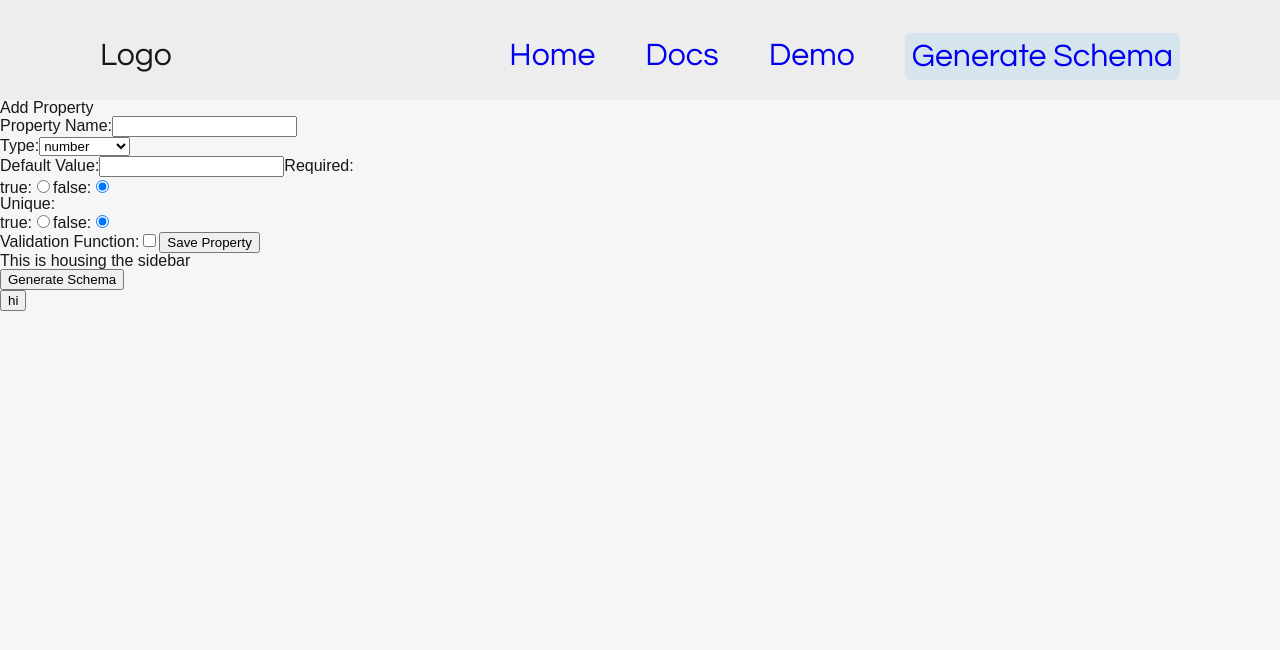
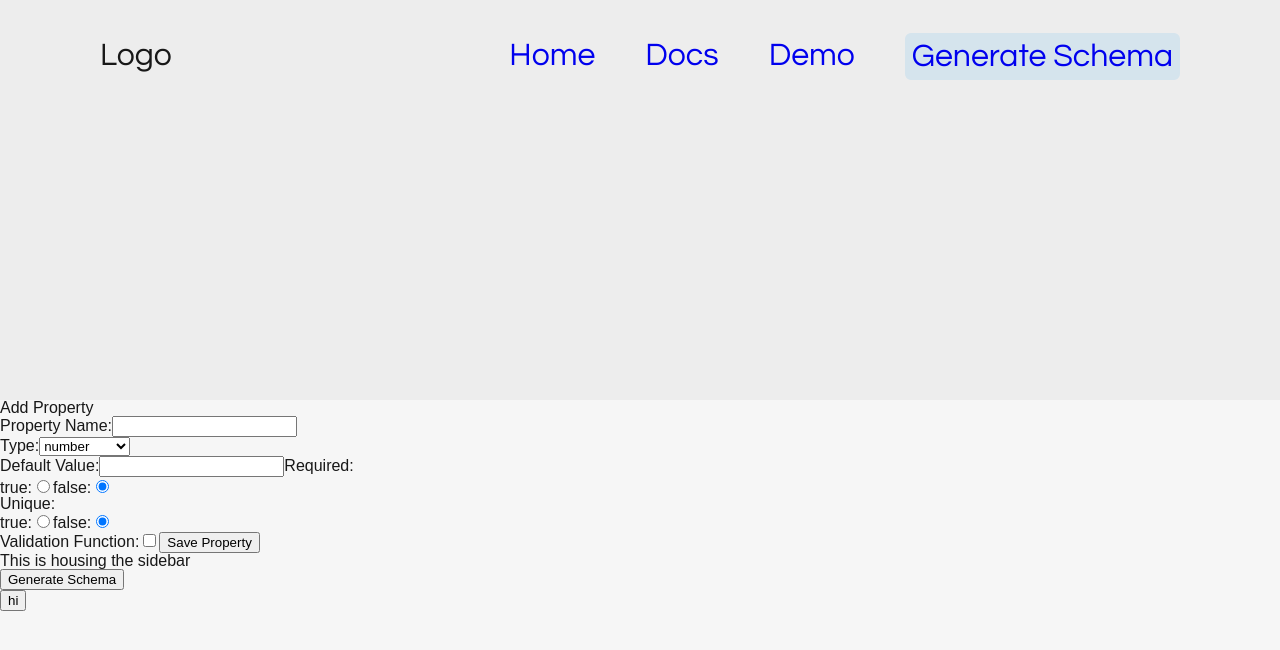
Before and after one commit to oslabs-beta/dangoDB_website, a React app: page /schema in a window 1280 px wide. Shown: the top 650 px of the page. Built offline with nearby package versions, Linux system fonts and the light colour scheme.

Commit message:
gh icon progress

```diff
--- a/emilia/styles/_main.scss
+++ b/emilia/styles/_main.scss
@@ -1,235 +1,235 @@
-@import '_variables.scss';
+// @import '_variables.scss';
 
-/* http://meyerweb.com/eric/tools/css/reset/
-   v2.0 | 20110126
-   License: none (public domain)
-*/
+// /* http://meyerweb.com/eric/tools/css/reset/
+//    v2.0 | 20110126
+//    License: none (public domain)
+// */
 
-html,
-body,
-div,
-span,
-applet,
-object,
-iframe,
-h1,
-h2,
-h3,
-h4,
-h5,
-h6,
-p,
-blockquote,
-pre,
-a,
-abbr,
-acronym,
-address,
-big,
-cite,
-code,
-del,
-dfn,
-em,
-img,
-ins,
-kbd,
-q,
-s,
-samp,
-small,
-strike,
-strong,
-sub,
-sup,
-tt,
-var,
-b,
-u,
-i,
-center,
-dl,
-dt,
-dd,
-ol,
-ul,
-li,
-fieldset,
-form,
-label,
-legend,
-table,
-caption,
-tbody,
-tfoot,
-thead,
-tr,
-th,
-td,
-article,
-aside,
-canvas,
-details,
-embed,
-figure,
-figcaption,
-footer,
-header,
-hgroup,
-menu,
-nav,
-output,
-ruby,
-section,
-summary,
-time,
-mark,
-audio,
-video {
-  margin: 0;
-  padding: 0;
-  border: 0;
-  font-size: 100%;
-  font: inherit;
-  vertical-align: baseline;
-}
-/* HTML5 display-role reset for older browsers */
-article,
-aside,
-details,
-figcaption,
-figure,
-footer,
-header,
-hgroup,
-menu,
-nav,
-section {
-  display: block;
-}
-body {
-  line-height: 1;
-}
-ol,
-ul {
-  list-style: none;
-}
-blockquote,
-q {
-  quotes: none;
-}
-blockquote:before,
-blockquote:after,
-q:before,
-q:after {
-  content: '';
-  content: none;
-}
-table {
-  border-collapse: collapse;
-  border-spacing: 0;
-}
+// html,
+// body,
+// div,
+// span,
+// applet,
+// object,
+// iframe,
+// h1,
+// h2,
+// h3,
+// h4,
+// h5,
+// h6,
+// p,
+// blockquote,
+// pre,
+// a,
+// abbr,
+// acronym,
+// address,
+// big,
+// cite,
+// code,
+// del,
+// dfn,
+// em,
+// img,
+// ins,
+// kbd,
+// q,
+// s,
+// samp,
+// small,
+// strike,
+// strong,
+// sub,
+// sup,
+// tt,
+// var,
+// b,
+// u,
+// i,
+// center,
+// dl,
+// dt,
+// dd,
+// ol,
+// ul,
+// li,
+// fieldset,
+// form,
+// label,
+// legend,
+// table,
+// caption,
+// tbody,
+// tfoot,
+// thead,
+// tr,
+// th,
+// td,
+// article,
+// aside,
+// canvas,
+// details,
+// embed,
+// figure,
+// figcaption,
+// footer,
+// header,
+// hgroup,
+// menu,
+// nav,
+// output,
+// ruby,
+// section,
+// summary,
+// time,
+// mark,
+// audio,
+// video {
+//   margin: 0;
+//   padding: 0;
+//   border: 0;
+//   font-size: 100%;
+//   font: inherit;
+//   vertical-align: baseline;
+// }
+// /* HTML5 display-role reset for older browsers */
+// article,
+// aside,
+// details,
+// figcaption,
+// figure,
+// footer,
+// header,
+// hgroup,
+// menu,
+// nav,
+// section {
+//   display: block;
+// }
+// body {
+//   line-height: 1;
+// }
+// ol,
+// ul {
+//   list-style: none;
+// }
+// blockquote,
+// q {
+//   quotes: none;
+// }
+// blockquote:before,
+// blockquote:after,
+// q:before,
+// q:after {
+//   content: '';
+//   content: none;
+// }
+// table {
+//   border-collapse: collapse;
+//   border-spacing: 0;
+// }
 
-/*
-  ========================================
-  Custom Styles
-  ========================================
-*/
+// /*
+//   ========================================
+//   Custom Styles
+//   ========================================
+// */
 
-*,
-*:before,
-*:after {
-  -webkit-box-sizing: border-box;
-  -moz-box-sizing: border-box;
-  box-sizing: border-box;
-}
-a {
-  color:red;
-}
-a:link {
-  text-decoration: none;
-}
+// *,
+// *:before,
+// *:after {
+//   -webkit-box-sizing: border-box;
+//   -moz-box-sizing: border-box;
+//   box-sizing: border-box;
+// }
+// a {
+//   color:red;
+// }
+// a:link {
+//   text-decoration: none;
+// }
 
-a:visited {
-  color: #81a18a;
+// a:visited {
+//   color: #81a18a;
 
-  &:hover {
-    color:#EDEDED;
-  }
-}
+//   &:hover {
+//     color:#EDEDED;
+//   }
+// }
 
 
-html {
-  font-size: 0.625em;
-  font-family: Trebuchet MS, Helvetica, Arial, sans-serif;
-}
+// html {
+//   font-size: 0.625em;
+//   font-family: Trebuchet MS, Helvetica, Arial, sans-serif;
+// }
 
-.navBarContainer {
-  background: #ededed;
-  align-items: stretch;
-  display: flex;
-  flex-direction: column;
-  justify-content: space-between;
-  height: 100px;
-  background-repeat: no-repeat !important;
-  background-size: cover !important;
-  background-attachment: fixed !important;
-  background-image: url(navheader.png);
-}
+// .navBarContainer {
+//   background: #ededed;
+//   align-items: stretch;
+//   display: flex;
+//   flex-direction: column;
+//   justify-content: space-between;
+//   height: 100px;
+//   background-repeat: no-repeat !important;
+//   background-size: cover !important;
+//   background-attachment: fixed !important;
+//   background-image: url(navheader.png);
+// }
 
-.navbar {
-  background: #ededed;
+// .navbar {
+//   background: #ededed;
 
-  margin-top: 30px;
-  align-items: center;
-  display: flex;
-  flex-shrink: 0;
-  min-height: 3.25rem;
-  justify-content: space-between;
-  font-size: 2rem;
-  font-family: 'Questrial', sans-serif;
-}
-
-.logo {
-  // justify-content: flex-start;
-  align-items: stretch;
-  margin-left: 100px;
-}
-
-.nav-links {
-  // justify-content: flex-end;
-  color: rgb(63, 192, 186);
-  align-items: center;
-  gap: 50px;
-  display: flex;
-  flex-wrap: wrap;
-  margin-right: 100px;
-
-  .button {
-    font-family: 'Questrial', sans-serif;
-    background-color: #d5e4ed;
-    border-radius: 6px;
-    display: flex;
-    font-size: 2rem;
-    padding: 1px;
-    border: 6px solid #d5e4ed;
-    cursor: pointer;
-
-    &:hover {
-      cursor: pointer;
-      background-color: #d6c2c1;
-      border: 6px solid #d6c2c1;
-      color: #fc2992;
-    }
-  }
-}
-
-// {
-//   align-items: stretch;
+//   margin-top: 30px;
+//   align-items: center;
 //   display: flex;
 //   flex-shrink: 0;
 //   min-height: 3.25rem;
+//   justify-content: space-between;
+//   font-size: 2rem;
+//   font-family: 'Questrial', sans-serif;
 // }
-body {
-  background-color: rgb(255, 255, 255);
-}
+
+// .logo {
+//   // justify-content: flex-start;
+//   align-items: stretch;
+//   margin-left: 100px;
+// }
+
+// .nav-links {
+//   // justify-content: flex-end;
+//   color: rgb(63, 192, 186);
+//   align-items: center;
+//   gap: 50px;
+//   display: flex;
+//   flex-wrap: wrap;
+//   margin-right: 100px;
+
+//   .button {
+//     font-family: 'Questrial', sans-serif;
+//     background-color: #d5e4ed;
+//     border-radius: 6px;
+//     display: flex;
+//     font-size: 2rem;
+//     padding: 1px;
+//     border: 6px solid #d5e4ed;
+//     cursor: pointer;
+
+//     &:hover {
+//       cursor: pointer;
+//       background-color: #d6c2c1;
+//       border: 6px solid #d6c2c1;
+//       color: #fc2992;
+//     }
+//   }
+// }
+
+// // {
+// //   align-items: stretch;
+// //   display: flex;
+// //   flex-shrink: 0;
+// //   min-height: 3.25rem;
+// // }
+// body {
+//   background-color: rgb(255, 255, 255);
+// }
--- a/emilia/styles/_variables.scss
+++ b/emilia/styles/_variables.scss
@@ -13,3 +13,5 @@
 // $primary-blue-color: #73aec9;
 // $secondary-black: lighten($primary-blue-color, 20%);
 // $tertiary-black: lighten($secondary-blue-color, 20%);
+
+// $fa-font-path: "../webfonts";
--- a/src/style/layouts/_index.scss
+++ b/src/style/layouts/_index.scss
@@ -1,8 +1,8 @@
 @forward '../layouts/navbar';
-// @forward '../layouts/sidebar';
+@forward '../layouts/sidebar';
 // @forward '../layouts/header';
 // @forward '../layouts/footer';
-// @forward '../layouts/homePage';
+@forward '../layouts/homePage';
 // @forward '../layouts/schemaPage';
 // @forward '../layouts/demoPage';
 // @forward '../layouts/docsPage'
--- a/src/style/layouts/_navbar.scss
+++ b/src/style/layouts/_navbar.scss
@@ -1,6 +1,8 @@
 @use '../base/colors' as c;
 @use '../base/typography' as t;
 @use '../base/buttons' as b;
+
+
 
 // .navbar {
 //   display: flex;
@@ -14,7 +16,7 @@
   display: flex;
   flex-direction: column;
   justify-content: space-between;
-  height: 100px;
+  height: 400px;
   background-repeat: no-repeat !important;
   background-size: cover !important;
   background-attachment: fixed !important;
```
Also changed, not shown: emilia/styles/gui.scss (+4 -4 lines), src/components/website/navbar/NavBar.jsx (+14 -5 lines), src/style/layouts/_sidebar.scss (line endings or trailing spaces).
